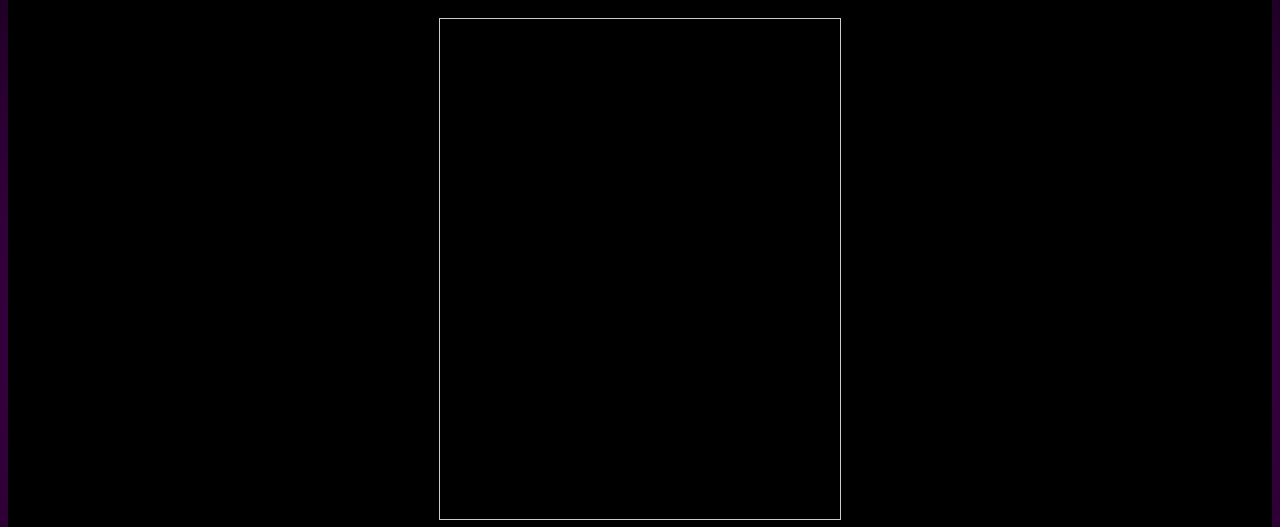
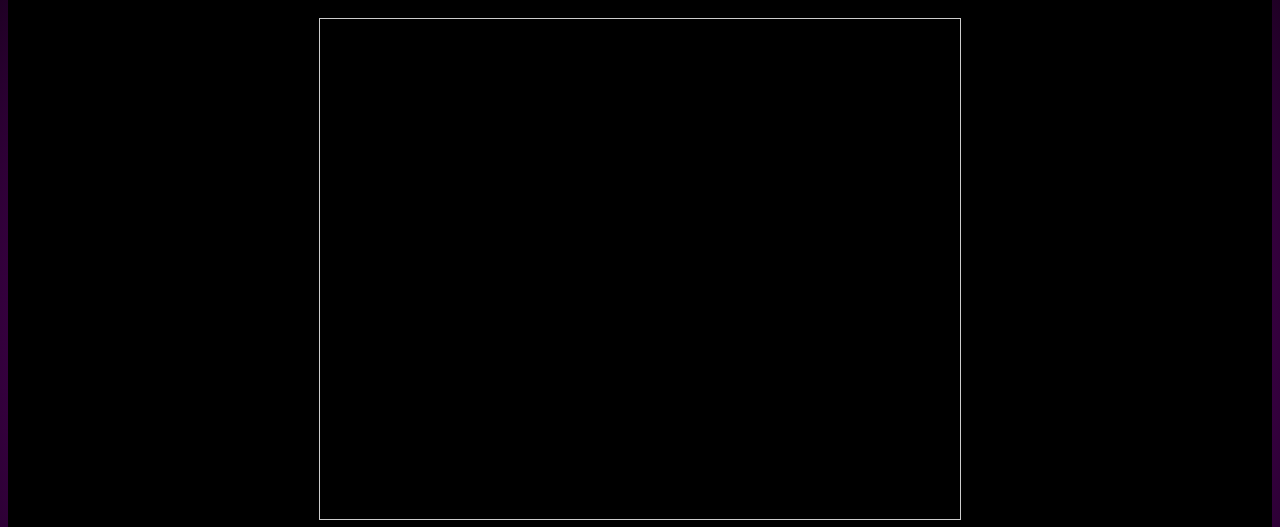
Before and after one commit to Temiluny/InsTube, a plain HTML site: page Chat.html in a window 1280 px wide. Shown: the part 228-755 px from the top of the page. Drawn offline with Linux system fonts and the light colour scheme.

Commit message:
Add files via upload

```diff
--- a/Chat.html
+++ b/Chat.html
@@ -8,7 +8,7 @@
   <style>
     /* Estilos CSS para el chat */
     .chat-container {
-      width: 400px;
+      width: 80%;
       height: 500px;
       border: 1px solid #ccc;
       overflow-y: scroll;
--- a/styles.css
+++ b/styles.css
@@ -121,7 +121,3 @@ footer {
   padding: 20px;
   text-align: center;
 }
-
-.chat-container {
-	width: 80%;
-}
```
